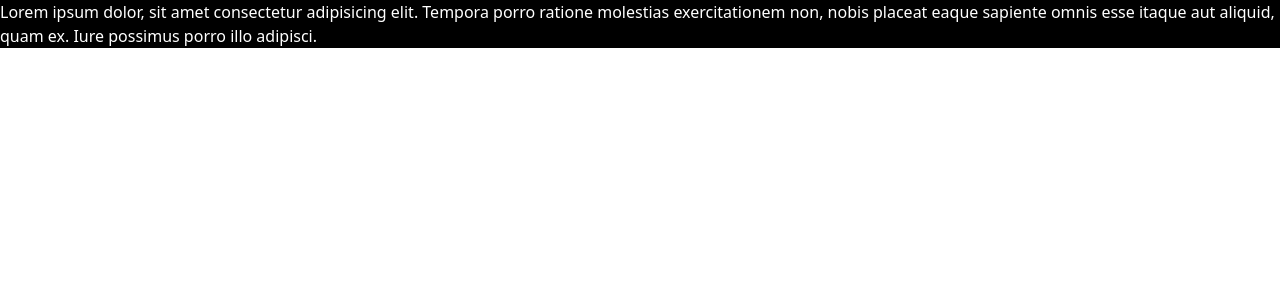
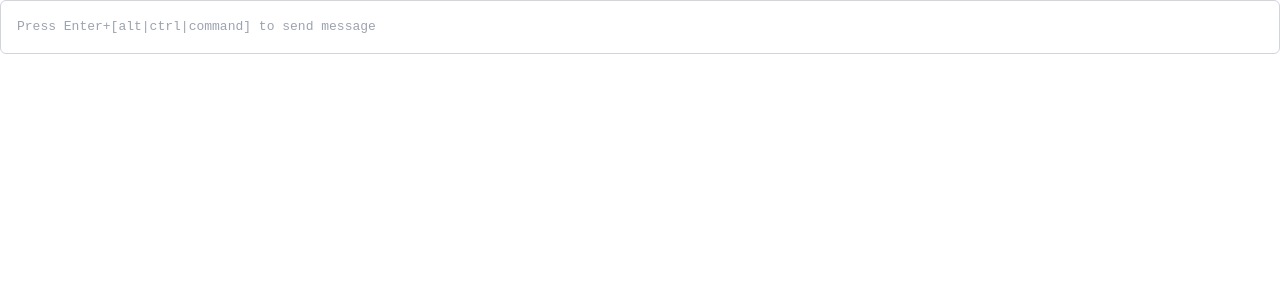
Before and after one commit to nik-kita/vue-lab, a Vue app: page / in a window 1280 px wide. Shown: the top 300 px of the page. Built offline with nearby package versions, Linux system fonts and the light colour scheme.

Commit message:
textarea

```diff
--- /dev/null
+++ b/src/components/TextareaCmp.vue
@@ -0,0 +1,61 @@
+<template>
+  <textarea
+    v-model="formattedContent"
+    @keypress.enter.exact.prevent="handleAloneEnter"
+    class="textarea-cmp textarea border border-gray-300 rounded-md p-2"
+    :rows
+    placeholder="Press Enter+[alt|ctrl|command] to send message"
+  >
+  </textarea>
+</template>
+
+<script setup lang="ts">
+import { computed, ref } from 'vue'
+
+const formattedContent = ref('')
+const rows = computed(() => {
+  console.log('computed')
+  return formattedContent.value.split('\n').length
+})
+
+const handleAloneEnter = () => {
+  const { lines, word_position_with_max_len } = formattedContent.value.split('\n').reduce(
+    (acc, line) => {
+      acc.lines.push(line)
+      line.split(/ +/).forEach(({ length }, i) => {
+        const prev = acc.word_position_with_max_len[i]
+        if (!prev || length > prev) {
+          acc.word_position_with_max_len[i] = length
+        }
+      })
+
+      return acc
+    },
+    { lines: [], word_position_with_max_len: [] } as {
+      lines: string[]
+      word_position_with_max_len: number[]
+    }
+  )
+
+  formattedContent.value =
+    '\n' +
+    lines
+      .map((line) =>
+        line
+          .split(/ +/)
+          .map((word, i) => word.trim().padEnd(word_position_with_max_len[i], ' '))
+          .join(' ')
+      )
+      .join('\n') +
+    '\n'
+}
+</script>
+
+<style>
+.textarea-cmp.textarea {
+  padding: 1rem;
+  font-family: monospace;
+  width: 100%;
+  resize: none;
+}
+</style>
--- a/src/views/HomeView.vue
+++ b/src/views/HomeView.vue
@@ -1,11 +1,9 @@
-<script setup lang="ts"></script>
+<script setup lang="ts">
+import TextareaCmp from '@/components/TextareaCmp.vue'
+</script>
 
 <template>
   <main>
-    <p class="bg-black text-white">
-      Lorem ipsum dolor, sit amet consectetur adipisicing elit. Tempora porro ratione molestias
-      exercitationem non, nobis placeat eaque sapiente omnis esse itaque aut aliquid, quam ex. Iure
-      possimus porro illo adipisci.
-    </p>
+    <TextareaCmp />
   </main>
 </template>
```
